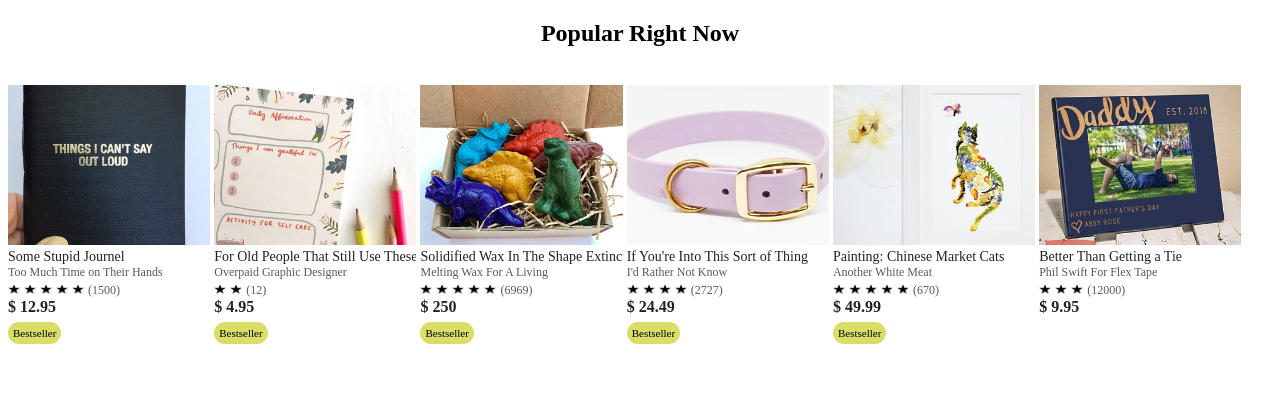
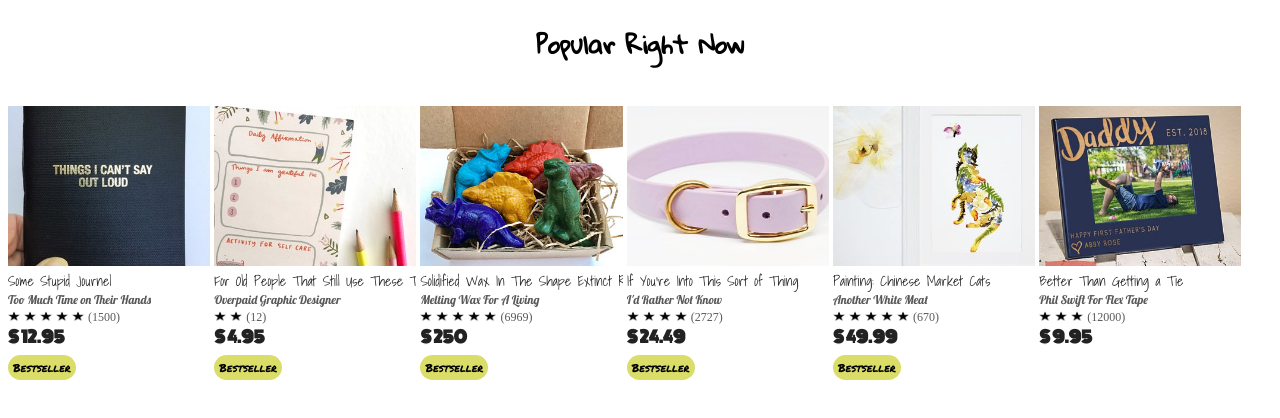
Before and after one commit to tjbecker8/Etsy-copy, a website: page client/etsy.html in a window 1280 px wide. Drawn offline with Linux system fonts and the light colour scheme.

Commit message:
made unreadable with fonts

```diff
--- a/client/etsy.html
+++ b/client/etsy.html
@@ -5,6 +5,11 @@
 		<meta charset="utf-8">
 		<title>etsy popular right now</title>
 		<link rel="stylesheet" href="style.css">
+		<link href="https://fonts.googleapis.com/css?family=Lobster|Shadows+Into+Light&display=swap" rel="stylesheet">
+		<link href="https://fonts.googleapis.com/css?family=Gloria+Hallelujah&display=swap" rel="stylesheet">
+		<link href="https://fonts.googleapis.com/css?family=Permanent+Marker&display=swap" rel="stylesheet">
+		<link href="https://fonts.googleapis.com/css?family=Monoton&display=swap" rel="stylesheet">
+
 	</head>
 	<body>
 		<div class="">
--- a/client/style.css
+++ b/client/style.css
@@ -2,6 +2,8 @@
 	display: inline-block;
 	width: 16%
 }
+
+
 
 /* img {
 	width: 163px;
@@ -23,7 +25,7 @@
 	white-space: nowrap;
 	overflow: hidden;
 	max-width: 100%;
-	font-family: Graphik
+	font-family: 'Shadows Into Light', cursive;
 }
 
 .maker p {
@@ -33,7 +35,7 @@
 	white-space: nowrap;
 	overflow: hidden;
 	max-width: 100%;
-	font-family: Graphik
+	font-family: 'Lobster', cursive;
 }
 
 .money p {
@@ -41,17 +43,17 @@
 	font-weight: bold;
 	margin: 0px;
 	color: #222222;
-	font-family: Graphik
+	font-family: 'Monoton', cursive;
 }
 
 h2 {
 	text-align: center;
-	font-size: Graphik
+	font-family: 'Gloria Hallelujah', cursive;
 }
 
 .best p {
 	font-size: 11px;
-	font: Graphik
+	font-family: 'Permanent Marker', cursive;
 	/* background-color: rgb(218, 221, 103); */
 	/* border-radius: 40px; */
 }
```
